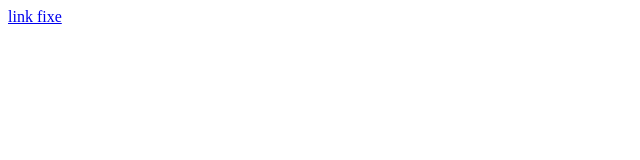
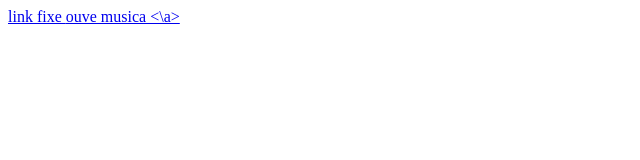
Before and after one commit to NEVES58/teste-html, a plain HTML site: page index.html in a window 1280 px wide. Shown: the whole page, without its empty margins (0-640 px from the left). Drawn offline with Linux system fonts and the light colour scheme.

Commit message:
Update index.html

```diff
--- a/index.html
+++ b/index.html
@@ -7,6 +7,9 @@
    <a href="https://beachcam.meo.pt/livecams/figueira-da-foz-cabedelo-buarcos/">
     link fixe
    </a>
+   <a href="www.youtube.com">
+   ouve musica
+   <\a>
 
 </body>
 </html>
```
